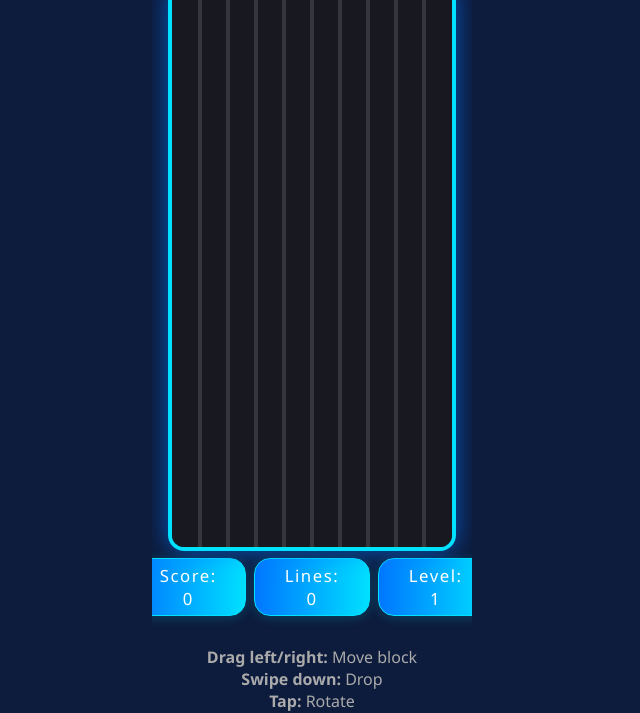
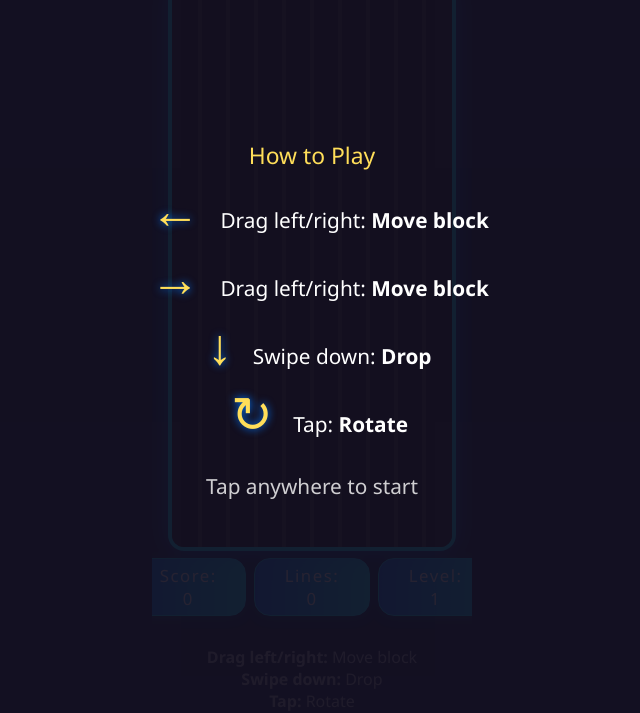
Before and after one commit to nycsal/Tetrislike, a plain HTML site: page index.html in a window 1280 px wide. Shown: the part 87-800 px from the top of the page, without its empty margins (328-968 px from the left). Drawn offline with Linux system fonts and the light colour scheme.

Commit message:
Update index.html

```diff
--- a/index.html
+++ b/index.html
@@ -139,6 +139,9 @@
     #restartBtn { margin-top: 1.2em; font-size: 1.1em; background: linear-gradient(90deg, #00e0ff 10%, #0077ff 90%); color: #fff; border: none; border-radius: 12px; padding: 0.5em 2.5em; font-family: 'Orbitron', 'Segoe UI', Arial, sans-serif; font-weight: bold; letter-spacing: 2px; box-shadow: 0 2px 16px #0077ff88; cursor: pointer; transition: background 0.2s, box-shadow 0.2s; }
     #restartBtn:active { background: linear-gradient(90deg, #0077ff 10%, #00e0ff 90%); box-shadow: 0 2px 24px #00e0ffcc; }
     #controls { margin-top: 0.7em; color: #aaa; font-size: 1em; text-align: center; user-select: none; }
+    #howtoplay { position: fixed; left: 0; top: 0; width: 100vw; height: 100vh; background: rgba(20,16,32,0.92); z-index: 999; display: flex; align-items: center; justify-content: center; flex-direction: column; color: #fff; font-size: 1.3em; text-align: center; animation: fadeIn 0.7s; -webkit-user-select: none; user-select: none; touch-action: none; }
+    #howtoplay .icon { font-size: 2.4em; margin: 0.3em; color: #ffde59; text-shadow: 0 0 8px #0077ff; }
+    #howtoplay .hint { margin: 0.6em 0 0.2em 0; font-size: 1.1em; color: #ffde59; }
     @media (max-width: 400px) {
       #branding { margin-top: 0.3em; }
       #kakabanner { font-size: 1.3em; padding: 0.1em 0.3em; }
@@ -223,6 +226,7 @@
     const gameoverDiv = document.getElementById('gameover');
     const restartBtn = document.getElementById('restartBtn');
     const pullDownHint = document.getElementById('pullDownHint');
+    const howToPlay = document.getElementById('howtoplay');
 
     function showPullDownHint() {
       if (!hintVisible) {
@@ -639,18 +643,20 @@
     });
 
     function hideHowToPlay() {
-      let htp = document.getElementById('howtoplay');
-      htp.style.animation = 'fadeOut 0.5s';
+      howToPlay.style.animation = 'fadeOut 0.5s';
       setTimeout(function() {
-        htp.style.display = 'none';
+        howToPlay.style.display = 'none';
         startGame();
       }, 450);
     }
 
+    // Show instructions overlay at start, tap/click to start game
     window.addEventListener('DOMContentLoaded', function() {
-      var htp = document.getElementById('howtoplay');
-      htp.addEventListener('touchstart', hideHowToPlay, { passive: false });
-      htp.addEventListener('click', hideHowToPlay, { passive: false });
+      howToPlay.style.display = 'flex';
+      howToPlay.addEventListener('touchstart', hideHowToPlay, { passive: false });
+      howToPlay.addEventListener('click', hideHowToPlay, { passive: false });
+      resetGameState();
+      draw();
     });
 
     function startGame() {
@@ -663,9 +669,6 @@
       lastBlockMoveTime = Date.now();
       startLoop();
     }
-
-    resetGameState();
-    draw();
   </script>
 </body>
 </html>
```
